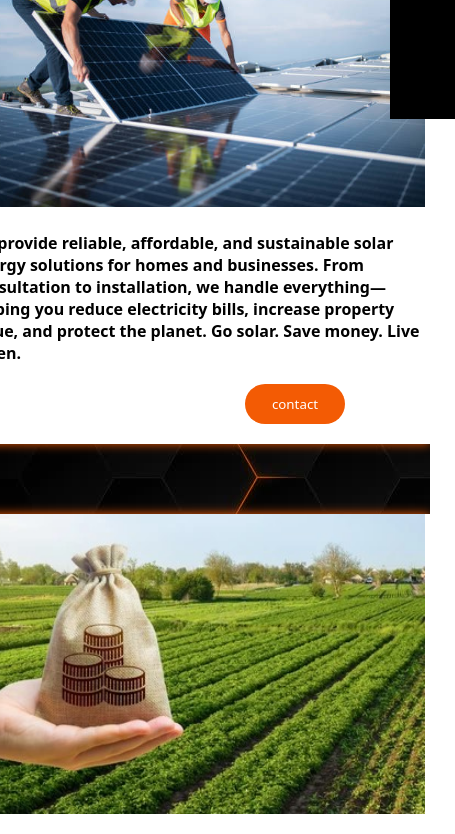
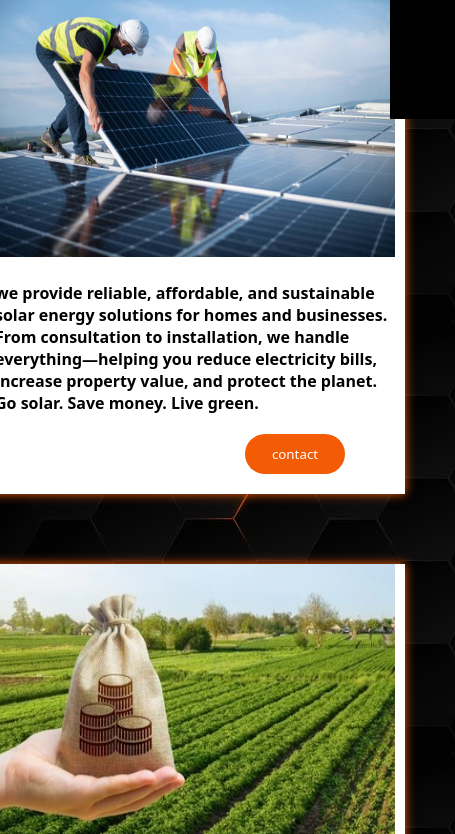
Before and after one commit to oyindamola2007/claud-spring, a plain HTML site: page servicepage/service.html in a window 390 px wide. Shown: the part 113-947 px from the top of the page, 455 px wide, since content can reach past the window. Drawn offline with Linux system fonts and the light colour scheme.

Commit message:
Add files via upload

```diff
--- a/servicepage/service.css
+++ b/servicepage/service.css
@@ -305,13 +305,13 @@ footer{
 
 
     .serviceboxs{
-        padding: 0px;
+        padding: 50px;
     }
     .serviceimage img{
-        width: 460px;
+        width: 400px;
     }
     .servicebox{
-        width: 450px;
+        width: 400px;
 
     }
     .projectsbox{
```
